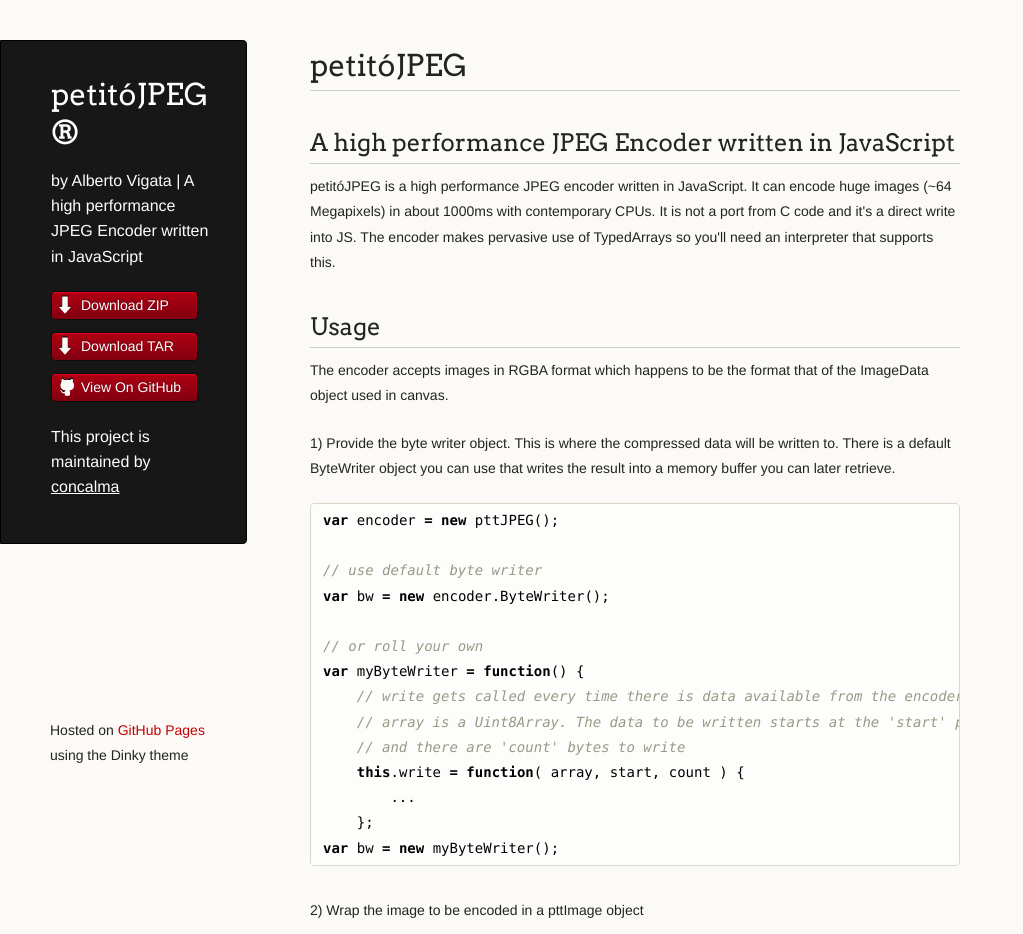
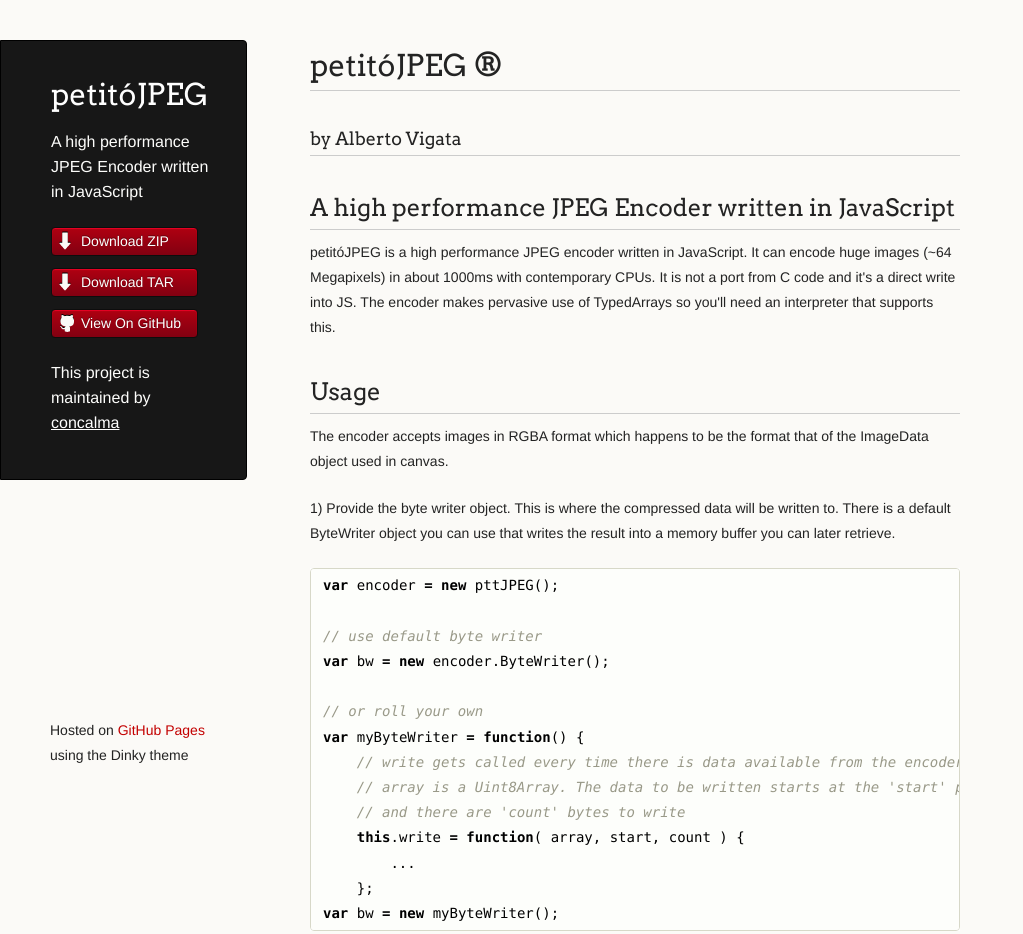
Before and after one commit to vigata/petitoJPEG, a plain HTML site: page index.html in a window 1280 px wide. Shown: the top 934 px of the page, without its empty margins (0-1023 px from the left). Drawn offline with Linux system fonts and the light colour scheme.

Commit message:
Create gh-pages branch via GitHub

```diff
--- a/index.html
+++ b/index.html
@@ -3,7 +3,7 @@
   <head>
     <meta charset="utf-8">
     <meta http-equiv="X-UA-Compatible" content="chrome=1">
-    <title>petitóJPEG ® by concalma</title>
+    <title>petitóJPEG by concalma</title>
 
     <link rel="stylesheet" href="stylesheets/styles.css">
     <link rel="stylesheet" href="stylesheets/pygment_trac.css">
@@ -16,8 +16,8 @@
   <body>
     <div class="wrapper">
       <header>
-        <h1 class="header">petitóJPEG ®</h1>
-        <p class="header">by Alberto Vigata | A high performance JPEG Encoder written in JavaScript</p>
+        <h1 class="header">petitóJPEG</h1>
+        <p class="header">A high performance JPEG Encoder written in JavaScript</p>
 
         <ul>
           <li class="download"><a class="buttons" href="https://github.com/concalma/petitoJPEG/zipball/master">Download ZIP</a></li>
@@ -31,7 +31,10 @@
       </header>
       <section>
         <h1>
-<a name="petit%C3%B3jpeg-" class="anchor" href="#petit%C3%B3jpeg-"><span class="octicon octicon-link"></span></a>petitóJPEG </h1>
+<a name="petit%C3%B3jpeg--" class="anchor" href="#petit%C3%B3jpeg--"><span class="octicon octicon-link"></span></a>petitóJPEG ® </h1>
+
+<h3>
+<a name="by-alberto-vigata" class="anchor" href="#by-alberto-vigata"><span class="octicon octicon-link"></span></a>by Alberto Vigata</h3>
 
 <h2>
 <a name="a-high-performance-jpeg-encoder-written-in-javascript" class="anchor" href="#a-high-performance-jpeg-encoder-written-in-javascript"><span class="octicon octicon-link"></span></a>A high performance JPEG Encoder written in JavaScript</h2>
```
Also changed, not shown: params.json (+1 -1 lines).
